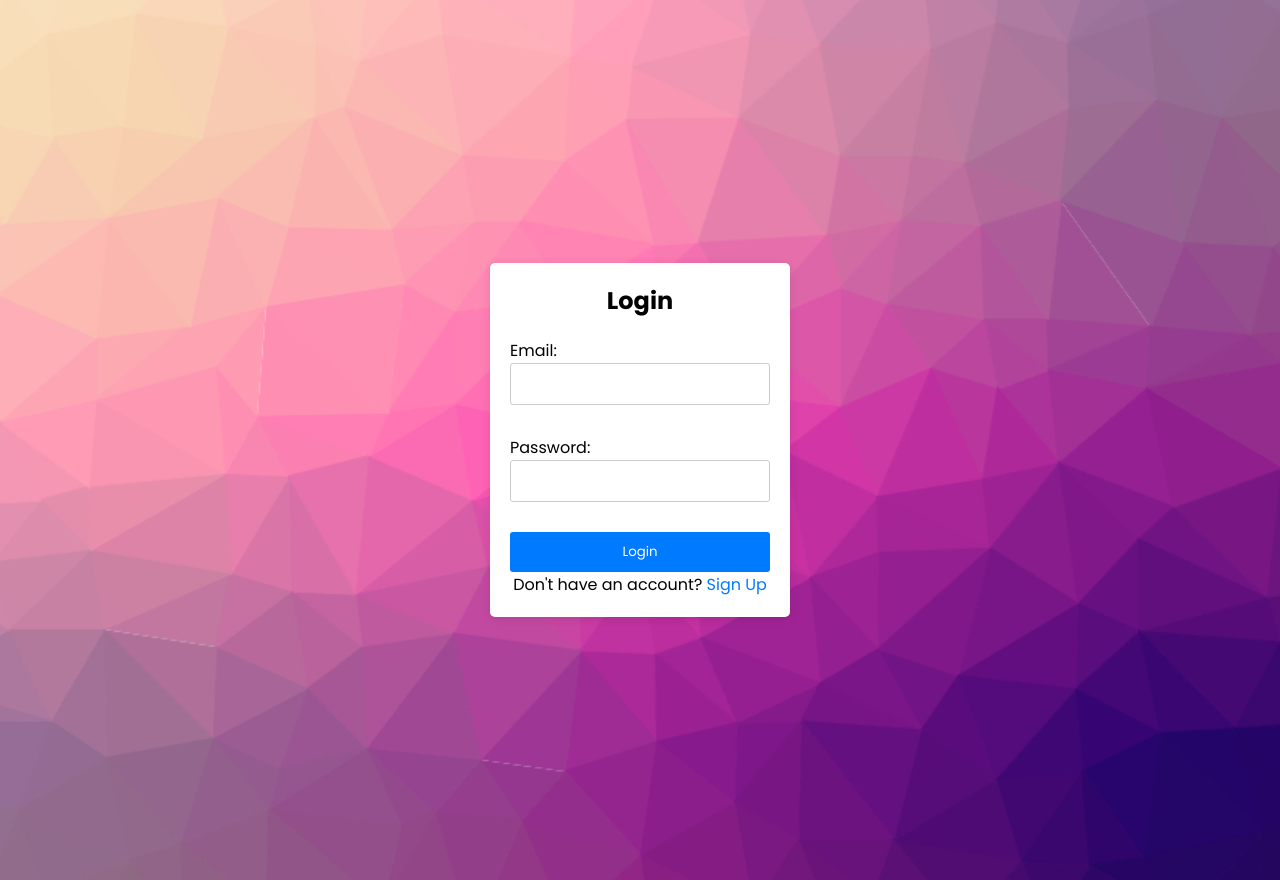
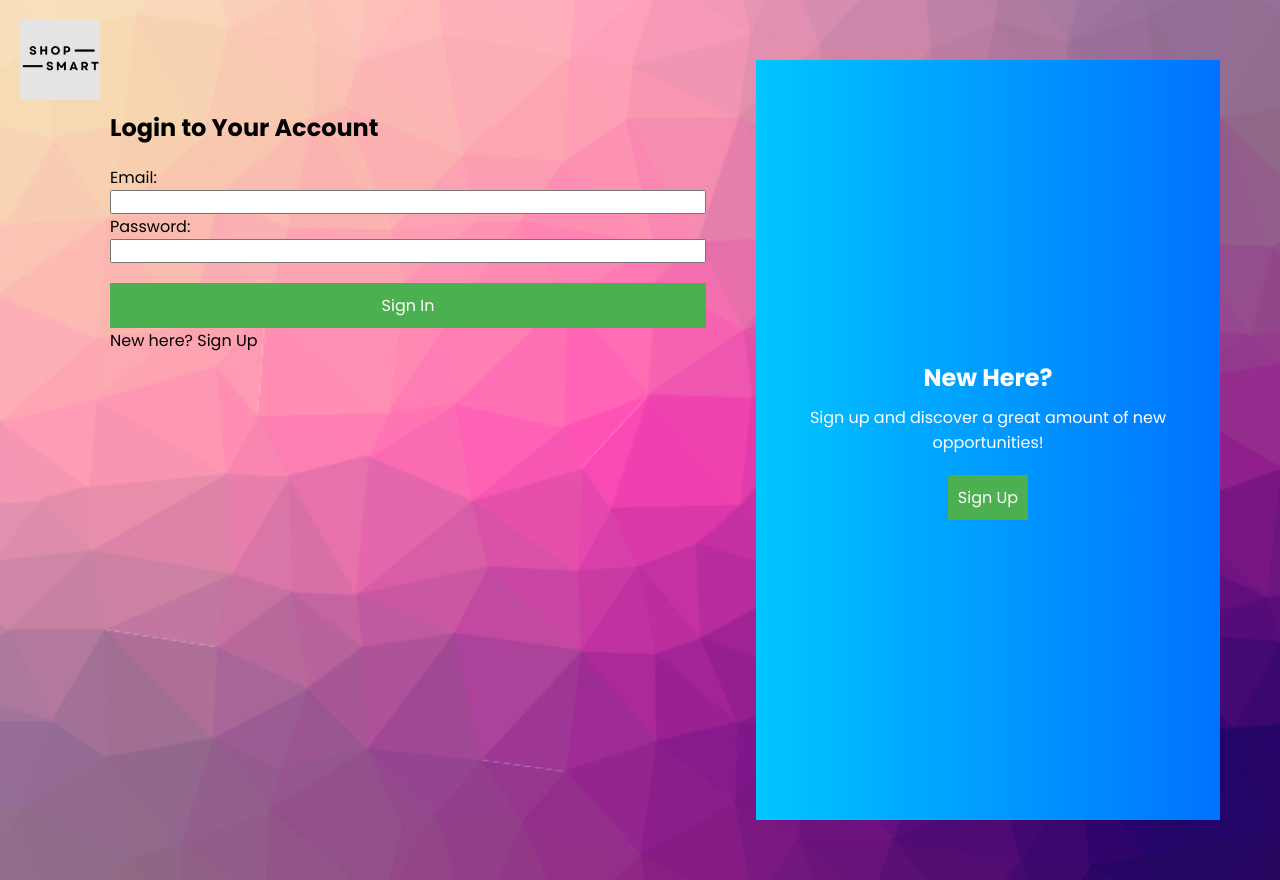
Before and after one commit to WallacexMcCarthy/ShopSmart, a React (Create React App) app in the folder client/: page /login in a window 1280 px wide. Built offline with nearby package versions, Linux system fonts and the light colour scheme; no server answers; the database is empty.

Commit message:
sortedSet

```diff
--- a/client/src/Pages/Home.jsx
+++ b/client/src/Pages/Home.jsx
@@ -94,7 +94,7 @@ const HomePage = () => {
     try {
       console.log('Fetching from /ebay');
 
-      const res = await fetch('https://shopsmart-e0gg.onrender.com/ebay', {
+      const res = await fetch('http://localhost:5000/ebay', {
         method: 'POST',
         headers: { 'Content-Type': 'application/json' },
         body: JSON.stringify({ product, pages }),
--- a/client/src/Pages/Login.jsx
+++ b/client/src/Pages/Login.jsx
@@ -1,46 +1,111 @@
 import React, { useState } from "react";
-import './index.css'
-import { Link } from 'react-router-dom'
-import {auth} from '../firebase'
-import { useNavigate } from "react-router-dom";
-import { signInWithEmailAndPassword } from "firebase/auth";
+import { Link, useNavigate } from 'react-router-dom';
+import { auth, db } from '../firebase';
+import { signInWithEmailAndPassword, createUserWithEmailAndPassword } from "firebase/auth";
+import { setDoc, doc } from "firebase/firestore";
 import { useUser } from '../UserContext';
+import './index.css'; // Make sure this has styles for login-container, login-form, etc.
 
-const LoginForm = () => {
-    const [email, setEmail] = useState('')
-    const [password, setPassword] = useState('')
-    const navigate = useNavigate()
+const Login = () => {
+    const [isLogin, setIsLogin] = useState(true);
+    const [email, setEmail] = useState('');
+    const [password, setPassword] = useState('');
+    const [firstName, setFirstName] = useState('');
+    const [lastName, setLastName] = useState('');
+    const [birthdate, setBirthdate] = useState('');
+    const [error, setError] = useState('');
+    const navigate = useNavigate();
     const { setUser } = useUser();
 
-    const handleSubmit = async (e) => {
-        e.preventDefault()
-        try{
-            const userData = await signInWithEmailAndPassword(auth, email, password)
-            setUser(userData.user)
-            console.log("Login Success")
-            console.log(userData)
-            navigate('/home')
-        } catch(error){
-            console.log(error)
+    const handleLogin = async (e) => {
+        e.preventDefault();
+        try {
+            const userData = await signInWithEmailAndPassword(auth, email, password);
+            setUser(userData.user);
+            console.log("Login Success");
+            navigate('/home');
+        } catch (error) {
+            console.log(error);
+            setError('Failed to log in. Please check your credentials.');
         }
-    }
-    return(
-        <div className= "login-container">
-            <form className="login-form" onSubmit={handleSubmit}>
-                <h2>Login</h2>
-                <label htmlFor="email">
-                    Email:
-                    <input type="text" onChange={(e) => setEmail(e.target.value)}/>
-                </label>
-                <label htmlFor="password">
-                    Password:
-                    <input type="password"  onChange={(e) => setPassword(e.target.value)}/>
-                </label>
-                <button type = 'submit'> Login </button> <br />
-                <p> Don't have an account? <Link to = '/signup'> Sign Up </Link></p>
-            </form>
+    };
+
+    const handleSignUp = async (e) => {
+        e.preventDefault();
+        setError('');
+        try {
+            const userCredential = await createUserWithEmailAndPassword(auth, email, password);
+            const user = userCredential.user;
+            const userRef = doc(db, 'users', user.uid);
+            await setDoc(userRef, { firstName, lastName, birthdate, email });
+            console.log("Account Created and User details saved to Firestore");
+            navigate('/home');
+        } catch (error) {
+            if (error.code === 'auth/weak-password') {
+                setError('Password must be at least 6 characters long.');
+            } else if (error.code === 'auth/email-already-in-use') {
+                setError('Email already in use. Redirecting to login.');
+                setIsLogin(true);
+            } else {
+                setError('An error occurred during sign up. Please try again.');
+            }
+            console.log(error);
+        }
+    };
+
+    return (
+        <div className="login-container">
+            <a href="/login" className="logo"></a>
+            <div className="auth-section">
+                <div className="form-container">
+                    {isLogin ? (
+                        <form className="login-form" onSubmit={handleLogin}>
+                            <h2>Login to Your Account</h2>
+                            {error && <p className="error-message">{error}</p>}
+                            <label>Email:</label>
+                            <input type="text" value={email} onChange={(e) => setEmail(e.target.value)} required />
+                            <label>Password:</label>
+                            <input type="password" value={password} onChange={(e) => setPassword(e.target.value)} required />
+                            <button type="submit">Sign In</button>
+                            <p>New here? <span onClick={() => setIsLogin(false)}>Sign Up</span></p>
+                        </form>
+                    ) : (
+                        <form className="signup-form" onSubmit={handleSignUp}>
+                            <h2>Sign Up</h2>
+                            {error && <p className="error-message">{error}</p>}
+                            <label>First Name:</label>
+                            <input type="text" value={firstName} onChange={(e) => setFirstName(e.target.value)} required />
+                            <label>Last Name:</label>
+                            <input type="text" value={lastName} onChange={(e) => setLastName(e.target.value)} required />
+                            <label>Birthdate:</label>
+                            <input type="date" value={birthdate} onChange={(e) => setBirthdate(e.target.value)} required />
+                            <label>Email:</label>
+                            <input type="text" value={email} onChange={(e) => setEmail(e.target.value)} required />
+                            <label>Password:</label>
+                            <input type="password" value={password} onChange={(e) => setPassword(e.target.value)} required />
+                            <button type="submit">Sign Up</button>
+                            <p>Already registered? <span onClick={() => setIsLogin(true)}>Log In</span></p>
+                        </form>
+                    )}
+                </div>
+                <div className="info-section">
+                    {isLogin ? (
+                        <>
+                            <h3>New Here?</h3>
+                            <p>Sign up and discover a great amount of new opportunities!</p>
+                            <button onClick={() => setIsLogin(false)}>Sign Up</button>
+                        </>
+                    ) : (
+                        <>
+                            <h3>Welcome Back!</h3>
+                            <p>Login to access your account and continue where you left off.</p>
+                            <button onClick={() => setIsLogin(true)}>Login</button>
+                        </>
+                    )}
+                </div>
+            </div>
         </div>
-    )
-}
+    );
+};
 
-export default LoginForm
+export default Login;
--- a/client/src/Pages/index.css
+++ b/client/src/Pages/index.css
@@ -1,20 +1,19 @@
 @import url('https://fonts.googleapis.com/css2?family=Poppins:ital,wght@0,100;0,200;0,300;0,400;0,500;0,600;0,700;0,800;0,900;1,100;1,200;1,300;1,400;1,500;1,600;1,700;1,800;1,900&display=swap');
 
-*{
+* {
     margin: 0;
     padding: 0;
     box-sizing: border-box;
     font-family: "Poppins", sans-serif;
 }
 
-body{
-    background: url('../assets/cool_background.jpeg') no-repeat;
+body {
+    background: url('../assets/cool_background.jpeg') no-repeat center center;
     background-size: cover;
-    background-position: center;
-    min-height: 100vh;
+    min-height: 100vh;  /* Ensure the body covers the viewport height */
     padding: 40px;
+    /* overflow: hidden;    Prevent scrolling */
 }
-
 /* Styling for History Page */
 
 .history-container{
@@ -41,112 +40,77 @@ body{
 
 }
 
-/* Styling for Signup and Login*/
 .login-container {
   display: flex;
+  height: 100vh;
+}
+
+.auth-section {
+  flex: 1;
+  display: flex;
+  justify-content: space-between;
+  padding: 20px;
+}
+
+.form-container {
+  flex: 1;
+  padding: 50px;
+}
+
+.login-form, .signup-form {
+  display: flex;
+  flex-direction: column;
+}
+
+.login-form h2, .signup-form h2 {
+  margin-bottom: 20px;
+}
+
+button {
+  margin-top: 20px;
+  padding: 10px;
+  font-size: 16px;
+  border: none;
+  background-color: #4CAF50;
+  color: white;
+  cursor: pointer;
+}
+
+button:hover {
+  background-color: #45a049;
+}
+
+.info-section {
+  width: 40%;
+  background: linear-gradient(to right, #00c6ff, #0072ff);
+  color: white;
+  display: flex;
+  flex-direction: column;
   justify-content: center;
   align-items: center;
-  min-height: 100vh; /* Full height of the viewport */
-  background-color: transparent; /* Light gray background */
+  padding: 20px;
+  text-align: center;
 }
 
-.login-form {
-  background: white; /* White background for the form */
-  padding: 20px;
-  border-radius: 5px;
-  box-shadow: 0 2px 10px rgba(0, 0, 0, 0.1); /* Subtle shadow */
-  width: 300px; /* Fixed width for the form */
+.info-section h3 {
+  font-size: 24px;
+  margin-bottom: 10px;
 }
 
-.login-form h2 {
-  margin-bottom: 20px; /* Space below the heading */
-  text-align: center; /* Center align the heading */
+.error-message {
+  color: red;
+  font-size: 14px;
+  margin-top: 10px;
 }
-
-.login-form label {
-  display: block; /* Make labels block elements */
-  margin-bottom: 10px; /* Space below labels */
+.logo {
+  background: url('./ShopSmartLogo.png') no-repeat center;
+  background-size: contain; /* Ensures the image scales within the div */
+  width: 50px;
+  height: 50px; /* Set height to match width */
+  position: absolute; /* Position it at the top-left */
+  top: 20px;
+  left: 20px;
 }
-
-.login-form input {
-  width: 100%; /* Full width input */
-  padding: 10px; /* Padding inside the input */
-  margin-bottom: 20px; /* Space below inputs */
-  border: 1px solid #ccc; /* Light gray border */
-  border-radius: 3px; /* Slightly rounded corners */
-}
-
-.login-form button {
-  width: 100%; /* Full width button */
-  padding: 10px; /* Padding inside the button */
-  background-color: #007bff; /* Bootstrap primary color */
-  color: white; /* White text */
-  border: none; /* Remove border */
-  border-radius: 3px; /* Slightly rounded corners */
-  cursor: pointer; /* Pointer cursor on hover */
-}
-
-.login-form button:hover {
-  background-color: #0056b3; /* Darker blue on hover */
-}
-
-.login-form p {
-  text-align: center; /* Center align the paragraph */
-}
-
-.login-form p a {
-  color: #007bff; /* Link color */
-  text-decoration: none; /* Remove underline from links */
-}
-
-.login-form p a:hover {
-  text-decoration: underline; /* Underline on hover */
-}
-
-.signup-container {
-    display: flex;
-    justify-content: center;
-    align-items: center;
-    height: 100vh;
-    background-color: transparent;
-}
-.signup-form {
-    background: rgba(255, 255, 255, 0.8);
-    padding: 20px;
-    border-radius: 8px;
-    box-shadow: 0 0 10px rgba(0, 0, 0, 0.2);
-    text-align: center;
-}
-.signup-form h2{
-    color: #333
-}
-.signup-form label{
-    display: block;
-    margin: 10px 0;
-}
-.signup-form input{
-    width: 100%;
-    padding: 10px;
-    margin-top: 5px;
-    margin-bottom: 10px;
-    border: 1px solid #ccc;
-    border-radius: 4px;
-    box-sizing: border-box;
-}
-.signup-form button{
-    background-color: #2ecc71;
-    color: white;
-    border: none;
-    padding: 10px 20px;
-    border-radius: 4px;
-    cursor: pointer;
-    font-size: 16px;
-}
-
-.signup-form button:hover{
-    background-color: #27ae60;
-}
-
 /* home page styling */
 .home-container {
     max-width: 800px; /* Maximum width of the container */
```
Also changed, not shown: client/src/Pages/ShopSmartLogo.png (added), 1 other file (tests, documents, lock files or other folders).
